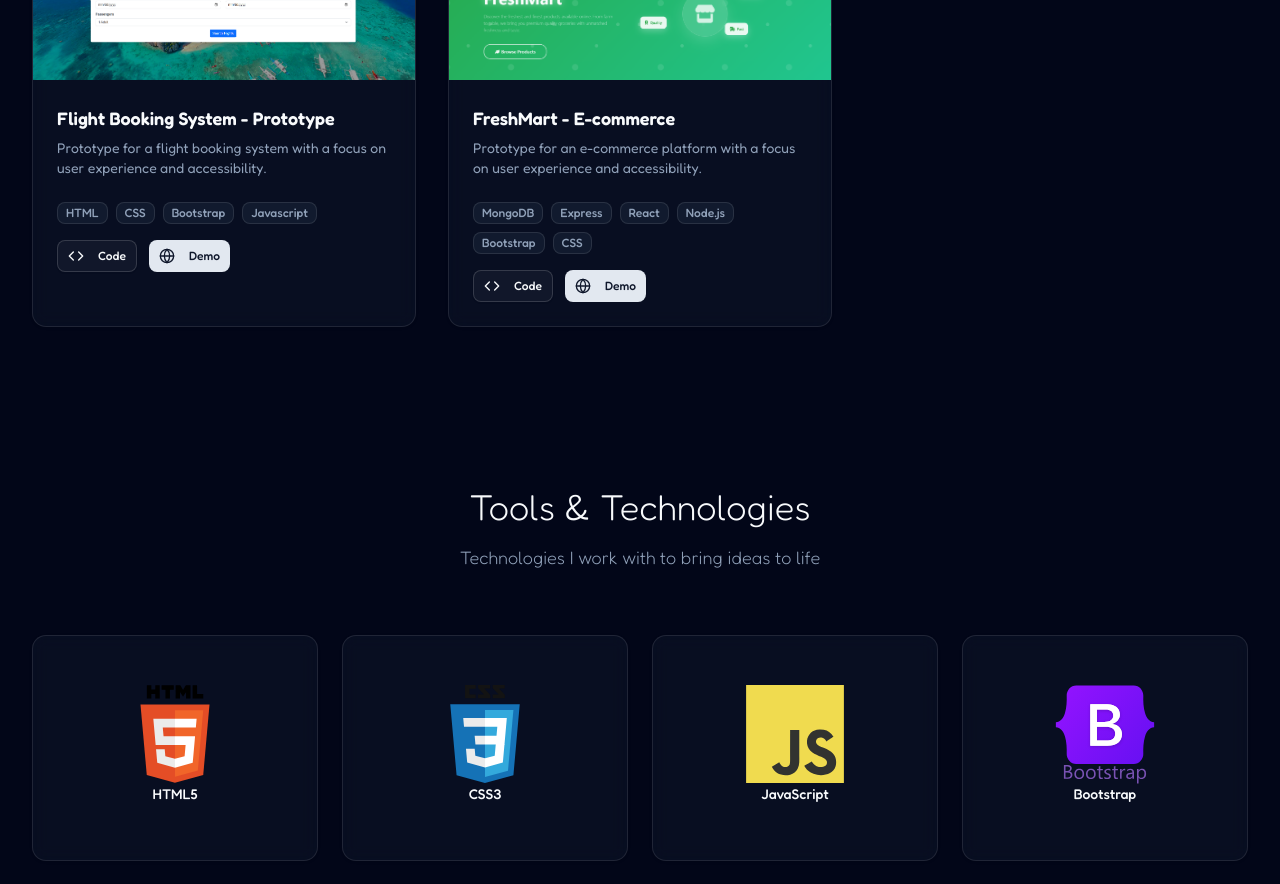
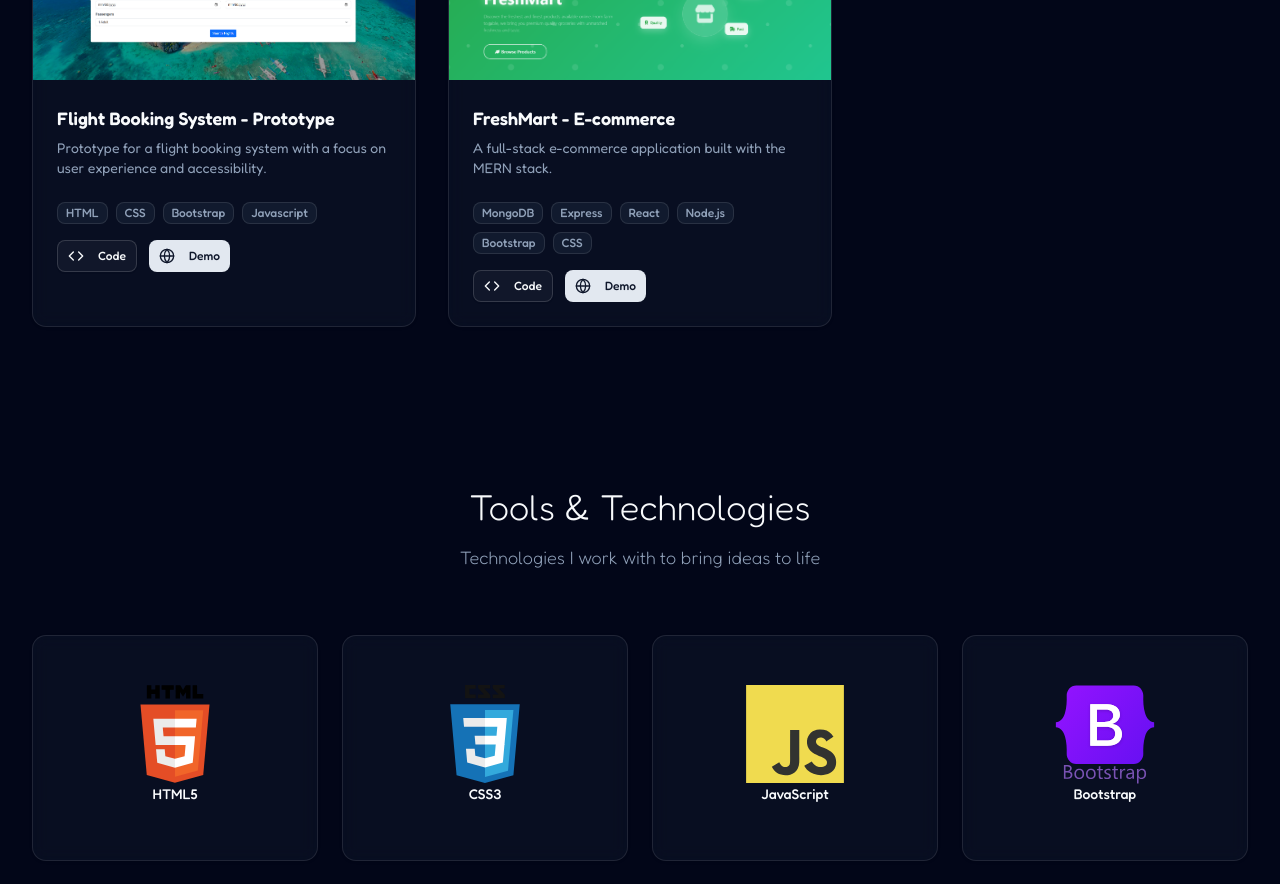
Before and after one commit to AlvinJohnB/portfolio-nextjs-app, a Next.js app: page / in a window 1280 px wide. Shown: the part 1800-2684 px from the top of the page. Built offline with nearby package versions, Linux system fonts and the light colour scheme.

Commit message:
Updated ecommerce description

```diff
--- a/app/page.tsx
+++ b/app/page.tsx
@@ -53,7 +53,7 @@ const projects = [
   {
     title: "FreshMart - E-commerce",
     description:
-      "Prototype for an e-commerce platform with a focus on user experience and accessibility.",
+      "A full-stack e-commerce application built with the MERN stack.",
     image: "/projects/e-commerce.png",
     tech: ["MongoDB", "Express", "React", "Node.js", "Bootstrap", "CSS"],
     github: "https://github.com/AlvinJohnB/",
```
